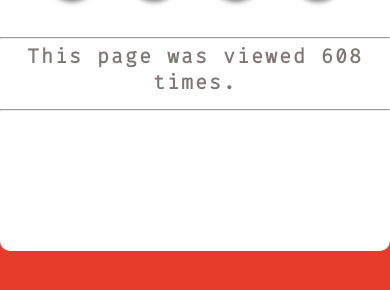
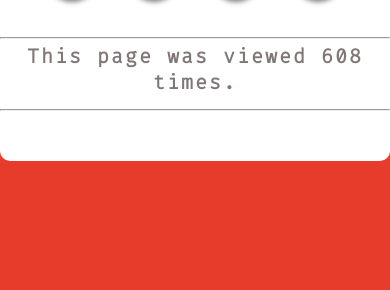
Before and after one commit to Odun2022/Wet-jokes, a plain HTML site: page index.html in a window 390 px wide. Shown: the part 504-794 px from the top of the page. Drawn offline with Linux system fonts and the light colour scheme.

Commit message:
Update styles.css

```diff
--- a/styles.css
+++ b/styles.css
@@ -163,9 +163,9 @@ div i:hover{
 }
 
 /* Media Queries */
-@media (min-width: 850px) and (max-width: 1024px8) {
+@media (min-width: 750px) and (max-width: 1024px) {
     .container {
-        height: 80vh;
+        /* height: 60vh; */
         width: 65vw;
         background-color: var(--color-1);
         border-radius: 10px;
@@ -220,9 +220,9 @@ div i:hover{
         color: #000;
     }
 }
-@media (max-width:850px) {
+@media (max-width:700px) {
     .container {
-        height: 80vh;
+        height: 50vh;
         width: 70vw;
         background-color: var(--color-1);
         border-radius: 10px;
@@ -271,9 +271,9 @@ div i:hover{
     }
 }
 
-@media (max-width:500px) {
+@media (min-width:375px) and (max-width: 650px) {
     .container {
-        height: 80vh;
+        height: auto;
         width: fit-content;
         background-color: var(--color-1);
         margin-top: 5em;
```
